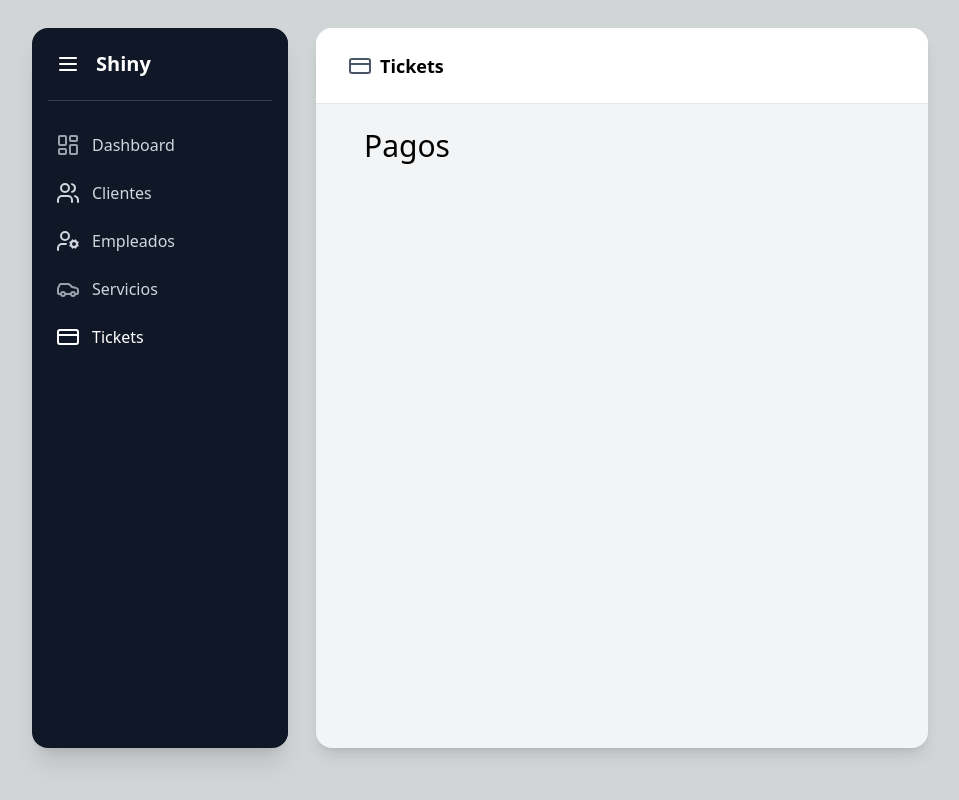
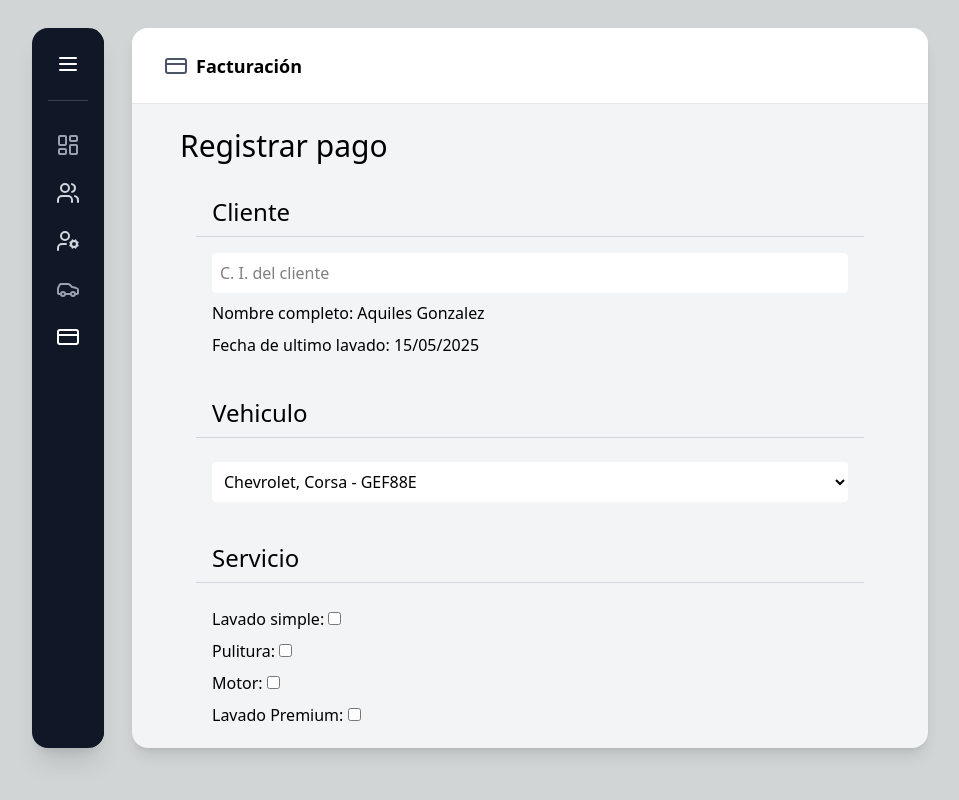
Before and after one commit to asgoDev/carwash-admin, a React (Vite) app: page /payments in a window 1280 px wide. Shown: the whole page, without its empty margins (160-1119 px from the left). Built offline with nearby package versions, Linux system fonts and the light colour scheme.

Commit message:
Designing ticket page

```diff
--- a/src/components/Sidebar.jsx
+++ b/src/components/Sidebar.jsx
@@ -5,7 +5,7 @@ import routes from "../routes.jsx";
 import NavBar from "./NavBar.jsx";
 
 export default function Sidebar() {
-  const [collapsed, setCollapsed] = useState(false);
+  const [collapsed, setCollapsed] = useState(true);
   const location = useLocation();
 
   const closeMenu = () => {
--- a/src/pages/Payments.jsx
+++ b/src/pages/Payments.jsx
@@ -1,7 +1,75 @@
 import ContentLayaout from "../components/ContentLayout";
 
 const Payments = () => {
-  return <ContentLayaout title="Pagos" />;
+  return (
+    <ContentLayaout title="Registrar pago">
+      <section className="mb-4  px-4">
+        <h2 className="text-2xl border-b py-2 px-4 border-gray-300">Cliente</h2>
+        <div className="p-4 flex flex-col gap-2">
+          <input
+            type="text"
+            name=""
+            id=""
+            className="bg-white p-2 rounded w-full"
+            placeholder="C. I. del cliente"
+          />
+
+          <span>Nombre completo: Aquiles Gonzalez</span>
+          <span>Fecha de ultimo lavado: 15/05/2025</span>
+        </div>
+      </section>
+      <section className="mb-4 flex flex-col gap-2 px-4">
+        <h2 className="text-2xl border-b py-2 px-4 border-gray-300">
+          Vehiculo
+        </h2>
+        <div className="p-4 flex flex-col gap-2">
+          <select className="bg-white p-2 rounded w-full">
+            <option value="">Chevrolet, Corsa - GEF88E</option>
+          </select>
+        </div>
+      </section>
+      <section className="mb-4 flex flex-col gap-2 px-4">
+        <h2 className="text-2xl border-b py-2 px-4 border-gray-300">
+          Servicio
+        </h2>
+        <div className="p-4 flex flex-col gap-2">
+          <label>
+            Lavado simple: <input type="checkbox" />
+          </label>
+          <label>
+            Pulitura: <input type="checkbox" />
+          </label>
+          <label>
+            Motor: <input type="checkbox" />
+          </label>
+          <label>
+            Lavado Premium: <input type="checkbox" />
+          </label>
+        </div>
+      </section>
+      <section className="mb-4 flex flex-col gap-2 px-4">
+        <h2 className="text-2xl border-b py-2 px-4 border-gray-300">Total</h2>
+        <div className="p-4 flex flex-col gap-2 max-w-sm">
+          <p className="flex justify-between">
+            <span>Lavado simple: </span>
+            <span>3$</span>
+          </p>
+          <p className="flex justify-between">
+            <span>Pulitura: </span>
+            <span>2$</span>
+          </p>
+          <p className="flex justify-between text-lg font-bold">
+            <span>TOTAL: </span>
+            <span>5$</span>
+          </p>
+          <p className="flex justify-between  font-bold">
+            <span></span>
+            <span>850,00bs</span>
+          </p>
+        </div>
+      </section>
+    </ContentLayaout>
+  );
 };
 
 export default Payments;
--- a/src/routes.jsx
+++ b/src/routes.jsx
@@ -46,7 +46,7 @@ const routes = [
   },
   {
     path: "/payments",
-    name: "Tickets",
+    name: "Facturación",
     element: <Payments />,
     icon: <CreditCard size={24} />,
   },
```
